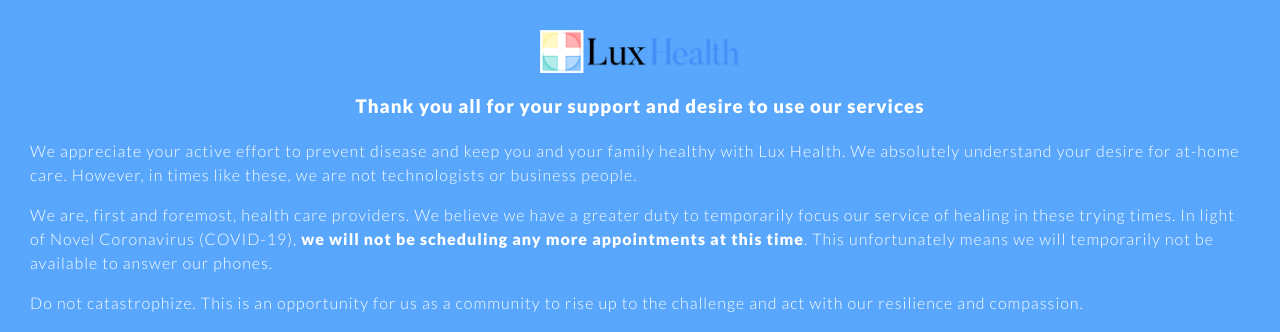
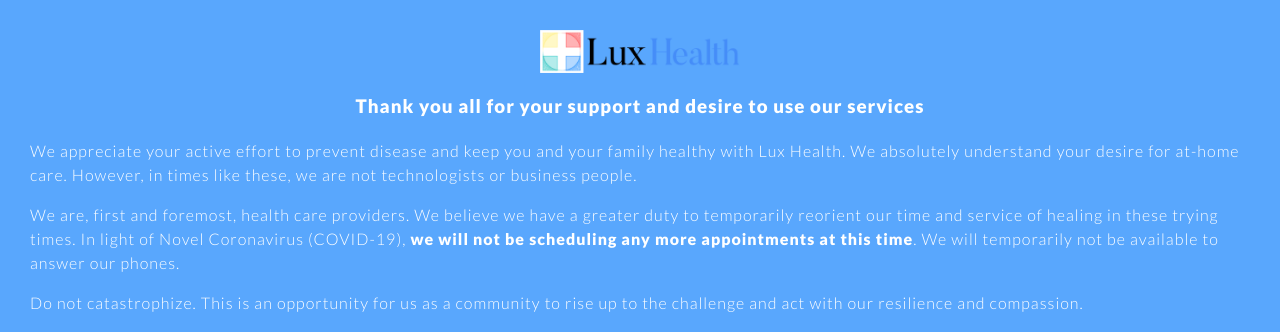
Before and after one commit to luxhealth/LuxHealth.github.io, a Jekyll site: the page built from _pages/patient.md, in a window 1280 px wide, cut to the strip 0-332 px from the top of the page. Built offline with Jekyll 4.4.1, drawn with Linux system fonts in a browser that asks for light colours.

Commit message:
Adjust wording

```diff
--- a/_includes/covid_notice.html
+++ b/_includes/covid_notice.html
@@ -2,8 +2,8 @@
     <img src="{{ base_url }}/assets/img/Lux-Logo-small.png" alt="Lux Health Logo" width="200px" height="43.1px" style="display: block; margin: 0 auto;" />
     <h3 style="text-align: center;">Thank you all for your support and desire to use our services</h3>
     <p>We appreciate your active effort to prevent disease and keep you and your family healthy with Lux Health.  We absolutely understand your desire for at-home care.  However, in times like these, we are not technologists or business people.</p>
-    <p>We are, first and foremost, health care providers.  We believe we have a greater duty to temporarily focus our service of healing in these trying times.  In light of Novel Coronavirus (COVID-19),
-    <strong>we will not be scheduling any more appointments at this time</strong>.  This unfortunately means we will temporarily not be available to answer our phones.</p>
+    <p>We are, first and foremost, health care providers.  We believe we have a greater duty to temporarily reorient our time and service of healing in these trying times.  In light of Novel Coronavirus (COVID-19),
+    <strong>we will not be scheduling any more appointments at this time</strong>.  We will temporarily not be available to answer our phones.</p>
     <p>Do not catastrophize.  This is an opportunity for us as a community to rise up to the challenge and act with our resilience and compassion.</p>
     <p>We look forward to serving you again following this challenge.</p>
 
--- a/assets/styles/main.css
+++ b/assets/styles/main.css
@@ -108,9 +108,9 @@ p > strong {
     overflow: hidden;
 }
 
-@media only screen and (max-width: 420px) {
+@media (max-width: 420px) {
     .video-container-center-mobile video {
-        transform: translateX(-15%);
+        transform: translateX(-20%);
     }
 }
 
```
